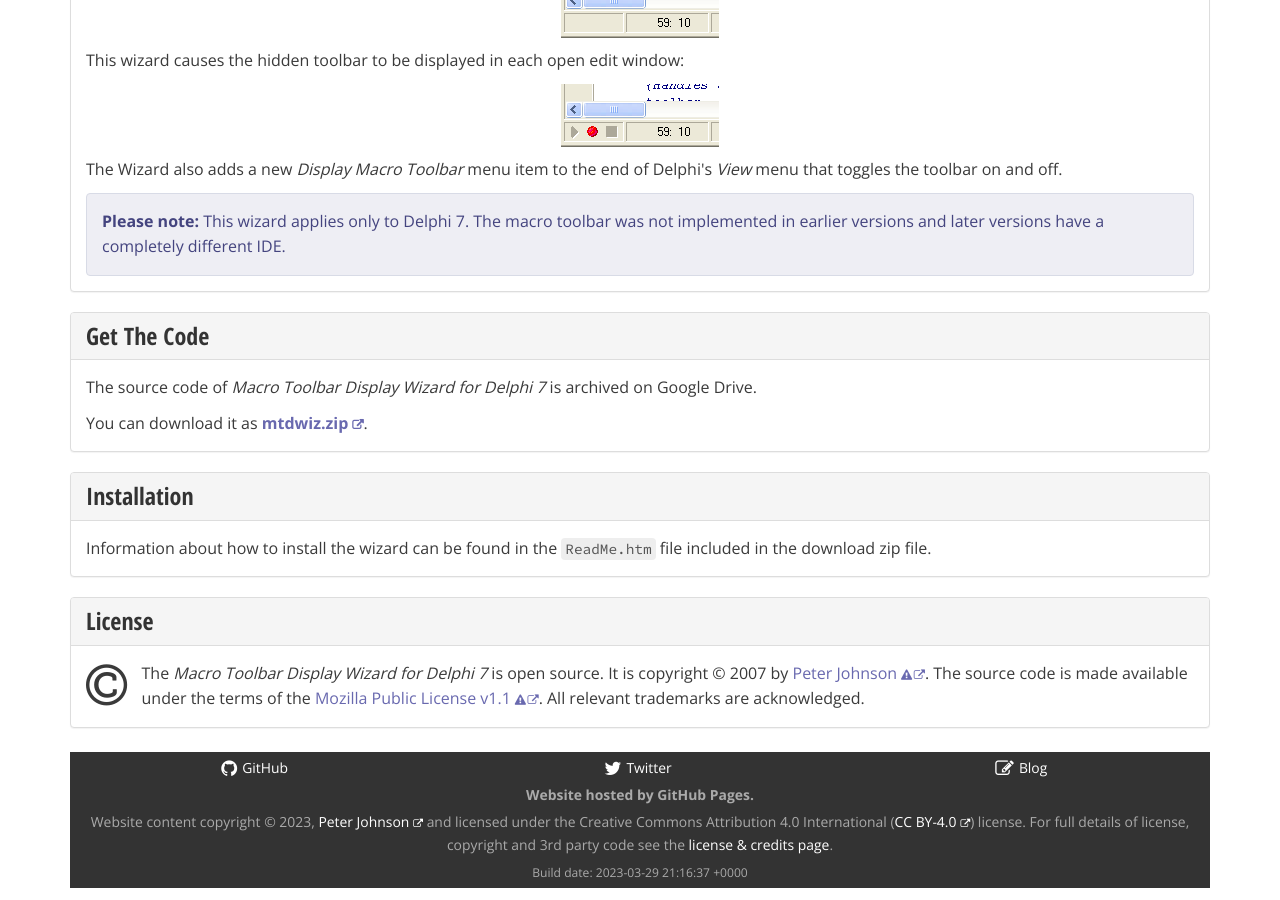
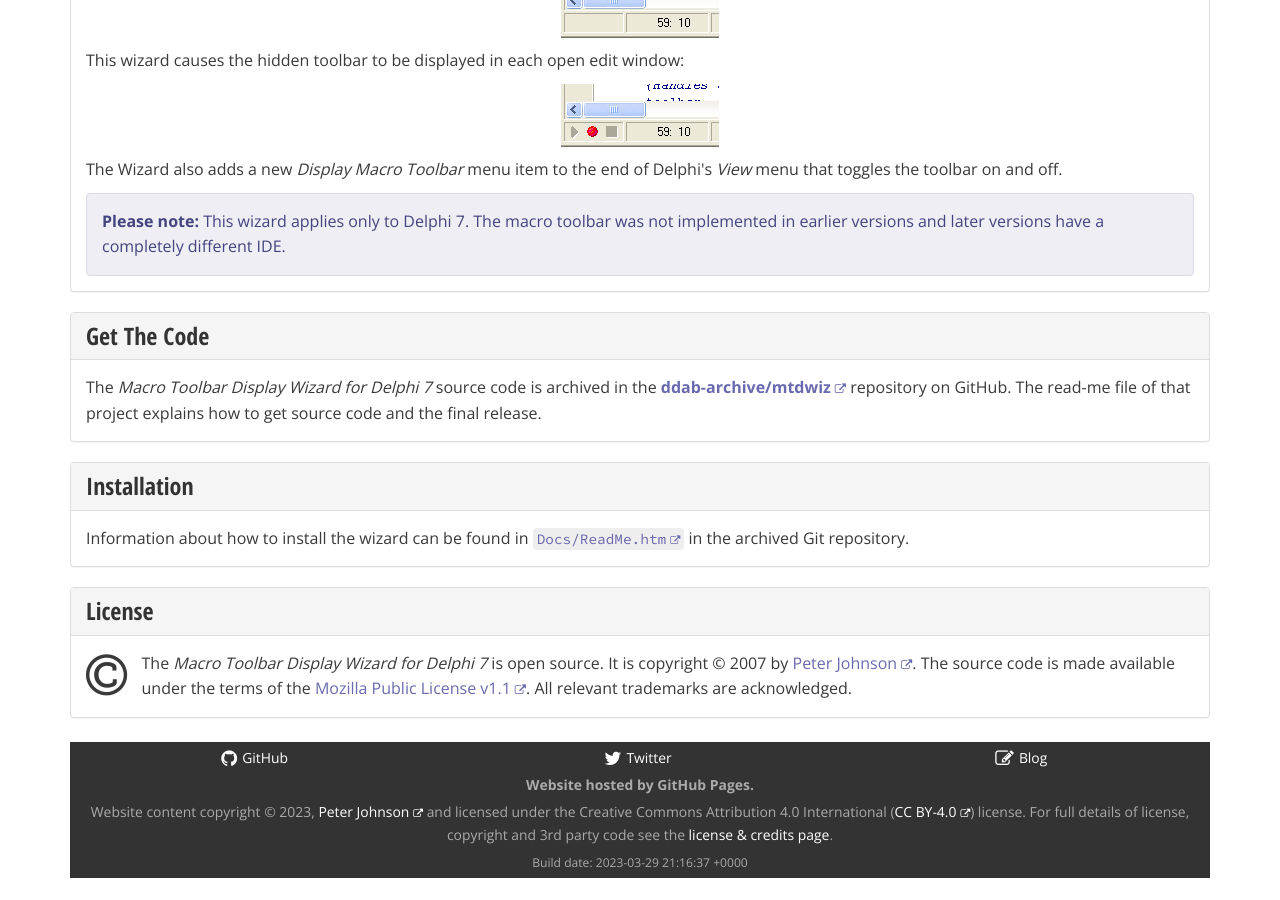
Before and after one commit to delphidabbler/delphidabbler.github.io, a Jekyll site: the page built from _software/mtdwiz.html, in a window 1280 px wide and 900 px high, scrolled down 1121 px. Built offline with Jekyll 4.4.1, drawn with Linux system fonts in a browser that asks for light colours.

Commit message:
Update mtdwiz page re moving archive code to GitHub

```diff
--- a/_software/mtdwiz.html
+++ b/_software/mtdwiz.html
@@ -74,11 +74,8 @@
     </h2>
   </div>
   <div class="panel-body">
-    <p>
-      The source code of <em>{{page.title}}</em> is archived on Google Drive.
-		</p>
 		<p>
-			You can download it as <strong><a href="https://drive.google.com/file/d/17QHzQod4wnmfKIIRtv_9ekwE0rGCfsIv/view?usp=sharing">mtdwiz.zip</a></strong>.
+			The <em>{{page.title}}</em> source code is archived in the <a href="https://github.com/ddab-archive/mtdwiz"><strong>ddab-archive/mtdwiz</strong></a> repository on GitHub. The read-me file of that project explains how to get source code and the final release.
 		</p>
 	</div>
 </section>
@@ -91,7 +88,7 @@
   </div>
   <div class="panel-body">
     <p>
-			Information about how to install the wizard can be found in the <code>ReadMe.htm</code> file included in the download zip file.
+			Information about how to install the wizard can be found in <code><a href="https://htmlpreview.github.io/?https://github.com/ddab-archive/mtdwiz/blob/main/Docs/ReadMe.htm">Docs/ReadMe.htm</a></code> in the archived Git repository.
 		</p>
   </div>
 </section>
@@ -104,7 +101,7 @@
   </div>
   <div class="panel-body">
     <p>
-      <span class="fa fa-copyright fa-pull-left fa-3x"></span> The <em>{{page.title}}</em> is open source. It is copyright &copy; 2007 by <a href="http://en.gravatar.com/delphidabbler" aria-label="Peter Johnson's Gravatar account">Peter Johnson</a>. The source code is made available under the terms of the <a href="http://www.mozilla.org/MPL/1.1/" aria-label="Mozilla Public License v1.1 on mozilla.org">Mozilla Public License v1.1</a>. All relevant trademarks are acknowledged.
+      <span class="fa fa-copyright fa-pull-left fa-3x"></span> The <em>{{page.title}}</em> is open source. It is copyright &copy; 2007 by <a href="https://en.gravatar.com/delphidabbler" aria-label="Peter Johnson's Gravatar account">Peter Johnson</a>. The source code is made available under the terms of the <a href="https://www.mozilla.org/MPL/1.1/" aria-label="Mozilla Public License v1.1 on mozilla.org">Mozilla Public License v1.1</a>. All relevant trademarks are acknowledged.
     </p>
   </div>
 </section>
```
